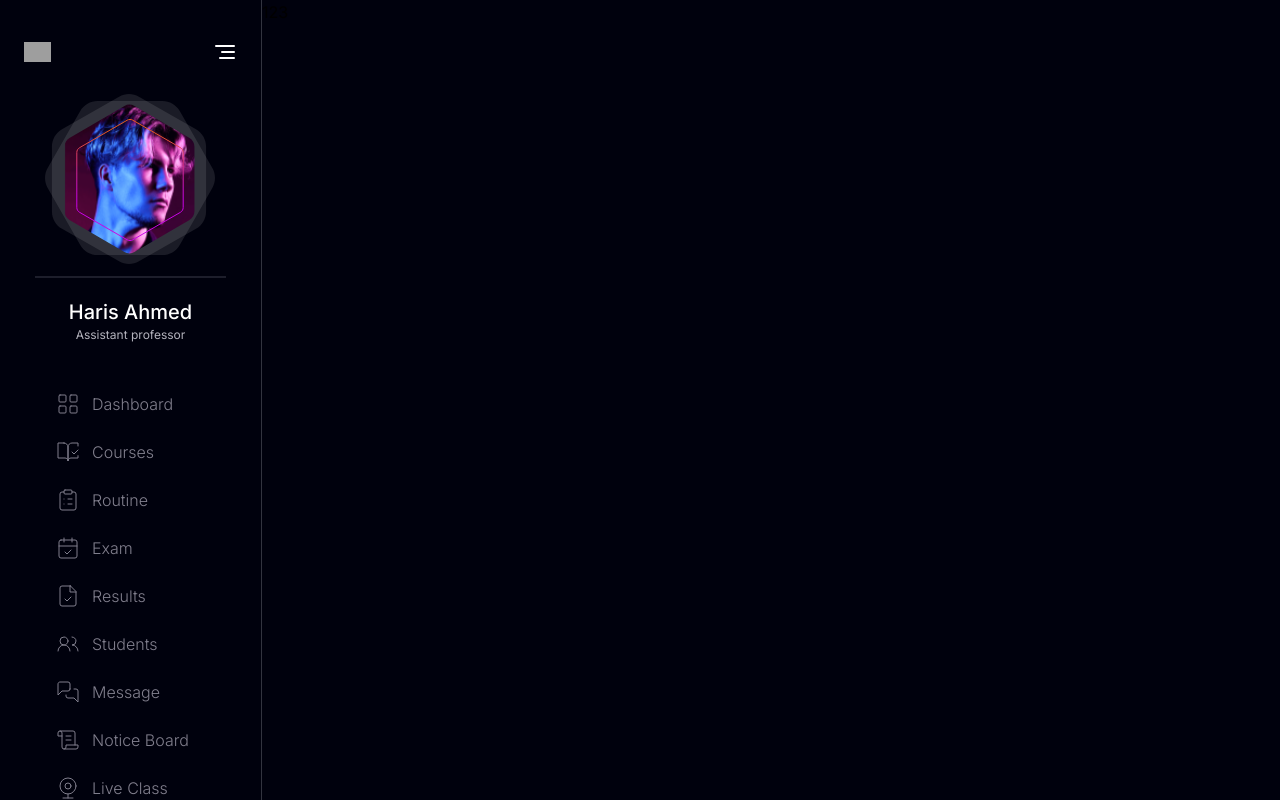
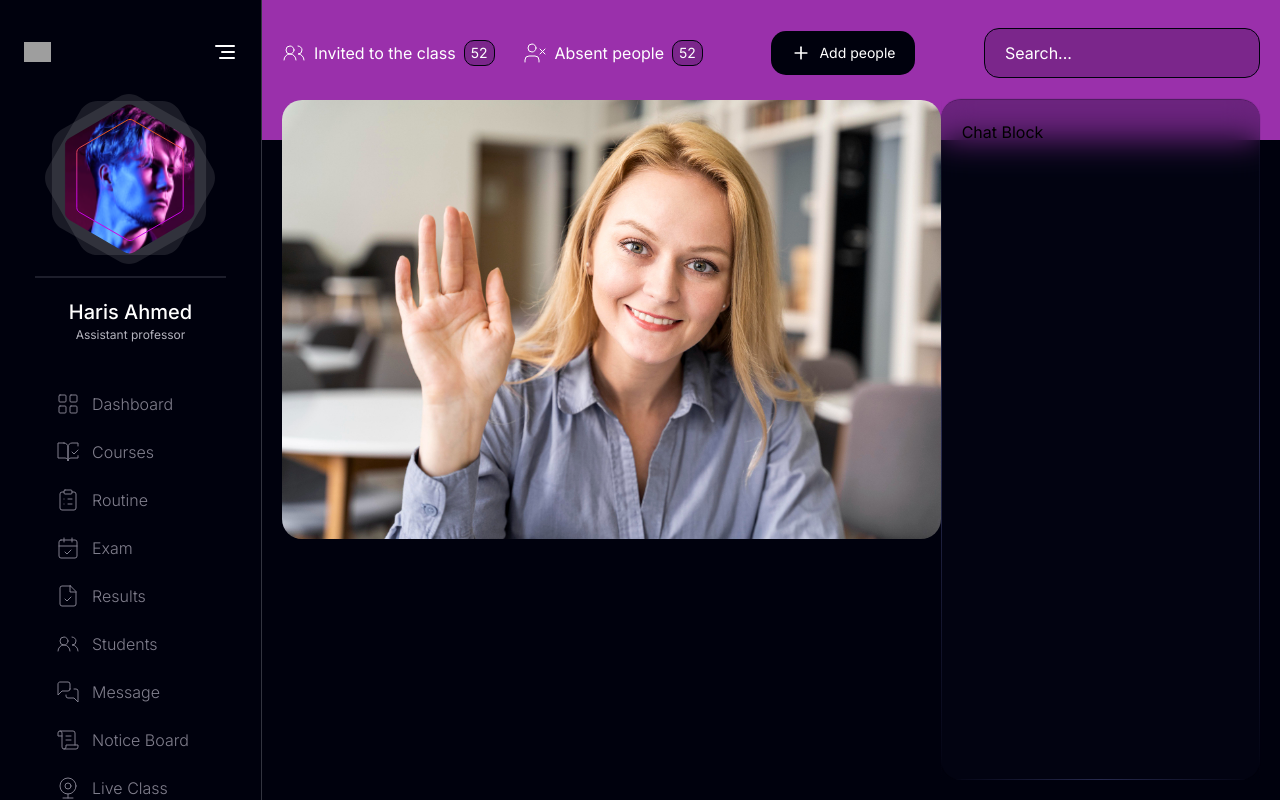
Before and after one commit to andrewench/marathon-chat-2023-frontend, a Next.js app: page / in a window 1280 px wide. Built offline with nearby package versions, Linux system fonts and the light colour scheme; grey boxes are pictures that could not be loaded.

Commit message:
layout: add minimal lesson and chat sections

```diff
--- /dev/null
+++ b/src/components/layout/chat/chat.layout.tsx
@@ -0,0 +1,13 @@
+import { FC } from 'react'
+
+import styles from './chat.module.scss'
+
+export const Chat: FC = () => {
+  return (
+    <section className={styles.box}>
+      <div className={styles.innerBox}>
+        <div className={styles.chatBox}>Chat Block</div>
+      </div>
+    </section>
+  )
+}
--- /dev/null
+++ b/src/components/layout/chat/chat.module.scss
@@ -0,0 +1,32 @@
+.box {
+  @apply max-w-[400px] w-4/12 pr-5 pb-5 static top-0;
+}
+
+.innerBox {
+  @apply h-full rounded-[20px];
+  box-shadow: 0 -1px 1px #080b1d90;
+}
+
+.chatBox {
+  @apply relative bg-[#080b1d50] backdrop-blur-lg h-full rounded-[20px] p-5 overflow-hidden;
+
+  border-width: 1px;
+  border-top: 0;
+  border-bottom: 0;
+  border-style: solid;
+  border-image: linear-gradient(to bottom, transparent, #272a4f, transparent) 0
+    1;
+
+  &::after {
+    content: '';
+    position: absolute;
+    left: 0;
+    bottom: 0;
+    width: 100%;
+    border-width: 1px;
+    border-bottom: 0;
+    border-style: solid;
+    border-image: linear-gradient(to right, transparent, #272a4f, transparent) 1
+      0;
+  }
+}
--- a/src/components/layout/content/content.layout.tsx
+++ b/src/components/layout/content/content.layout.tsx
@@ -1,7 +1,32 @@
+import Image from 'next/image'
+
 import { FC } from 'react'
+
+import { Chat, Flex, Header } from '@/components/layout'
 
 import styles from './content.module.scss'
 
 export const Content: FC = () => {
-  return <div className={styles.box}>123</div>
+  return (
+    <div className={styles.box}>
+      <Header />
+
+      <Flex className={styles.content}>
+        <div className={styles.lessonBox}>
+          <div className={styles.player}>
+            <Image
+              src="/skype.jpg"
+              alt="Skype"
+              width={700}
+              height={667}
+              draggable={false}
+              className={styles.skype}
+            />
+          </div>
+        </div>
+
+        <Chat />
+      </Flex>
+    </div>
+  )
 }
--- a/src/components/layout/content/content.module.scss
+++ b/src/components/layout/content/content.module.scss
@@ -1,3 +1,23 @@
 .box {
-  @apply bg-red-400 w-full bg-marathon-black;
+  @apply w-full bg-marathon-black;
 }
+
+.content {
+  @apply h-[calc(100vh-140px+40px)] -mt-10;
+}
+
+.lessonBox {
+  @apply pl-5 w-8/12;
+}
+
+.player {
+  @apply relative;
+
+  & > img {
+    @apply block;
+  }
+}
+
+.skype {
+  @apply rounded-[20px];
+}
--- /dev/null
+++ b/src/components/layout/header/header.layout.tsx
@@ -0,0 +1,39 @@
+import Link from 'next/link'
+
+import { Plus, UserX, Users2 } from 'lucide-react'
+import { FC } from 'react'
+
+import { Flex } from '@/components/layout'
+
+import { Counter } from '@/components/shared'
+
+import styles from './header.module.scss'
+
+export const Header: FC = () => {
+  return (
+    <header className={styles.box}>
+      <Flex align="center" content="space-between">
+        <Flex align="center" className={styles.links}>
+          <Flex align="center" className={styles.inviteGroup}>
+            <Users2 size={24} strokeWidth={1} />
+            <Link href="/">Invited to the class</Link>
+            <Counter value={52} />
+          </Flex>
+
+          <Flex align="center" className={styles.absentPeople}>
+            <UserX size={24} strokeWidth={1} />
+            <Link href="/">Absent people</Link>
+            <Counter value={52} />
+          </Flex>
+        </Flex>
+
+        <button className={styles.addPeople}>
+          <Plus size={20} strokeWidth={2} />
+          Add people
+        </button>
+
+        <input placeholder="Search..." className={styles.searchBar} />
+      </Flex>
+    </header>
+  )
+}
--- /dev/null
+++ b/src/components/layout/header/header.module.scss
@@ -0,0 +1,27 @@
+.box {
+  @apply h-[140px] w-full bg-[#9a30ab] pt-7 px-5;
+}
+
+.links {
+  @apply gap-7;
+}
+
+.inviteGroup {
+  @apply gap-2 text-white;
+}
+
+.absentPeople {
+  @apply gap-2 text-white;
+}
+
+.addPeople {
+  @apply flex gap-2 items-center text-white bg-marathon-black text-sm rounded-[15px] py-3 px-5;
+}
+
+.searchBar {
+  @apply rounded-[15px] border-[1px] border-marathon-black py-3 px-5 bg-marathon-black/20 text-white focus:outline-none;
+
+  &::placeholder {
+    @apply text-white;
+  }
+}
--- a/src/components/layout/index.ts
+++ b/src/components/layout/index.ts
@@ -4,3 +4,5 @@ export { SideBar } from './sidebar/sidebar.layout'
 export { Content } from './content/content.layout'
 export { SideBarMenu } from './sidebar-menu/sidebar-menu.layout'
 export { ScrollBox } from './scrollbox/scrollbox.layout'
+export { Header } from './header/header.layout'
+export { Chat } from './chat/chat.layout'
--- a/src/components/screens/lesson.screen.tsx
+++ b/src/components/screens/lesson.screen.tsx
@@ -1,5 +1,5 @@
 import { FC } from 'react'
 
 export const Lesson: FC = () => {
-  return <div>12</div>
+  return <div>123</div>
 }
--- /dev/null
+++ b/src/components/shared/counter/counter.component.tsx
@@ -0,0 +1,7 @@
+import { FC } from 'react'
+
+import styles from './counter.module.scss'
+
+export const Counter: FC<{ value: number }> = ({ value }) => {
+  return <p className={styles.text}>{value}</p>
+}
--- /dev/null
+++ b/src/components/shared/counter/counter.module.scss
@@ -0,0 +1,3 @@
+.text {
+  @apply border-[1px] border-marathon-black rounded-[10px] bg-marathon-black/20 text-sm px-[6px] py-[2px];
+}
--- a/src/components/shared/index.ts
+++ b/src/components/shared/index.ts
@@ -1 +1,2 @@
 export { Avatar } from './avatar/avatar.component'
+export { Counter } from './counter/counter.component'
```
